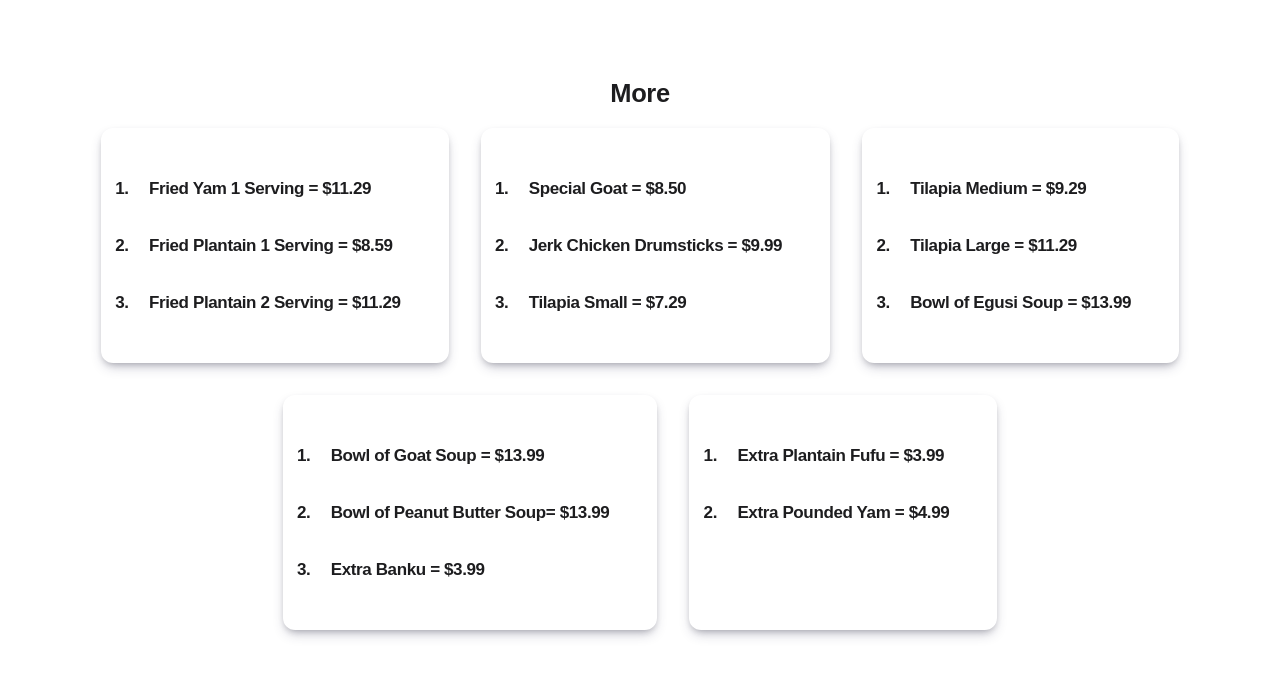
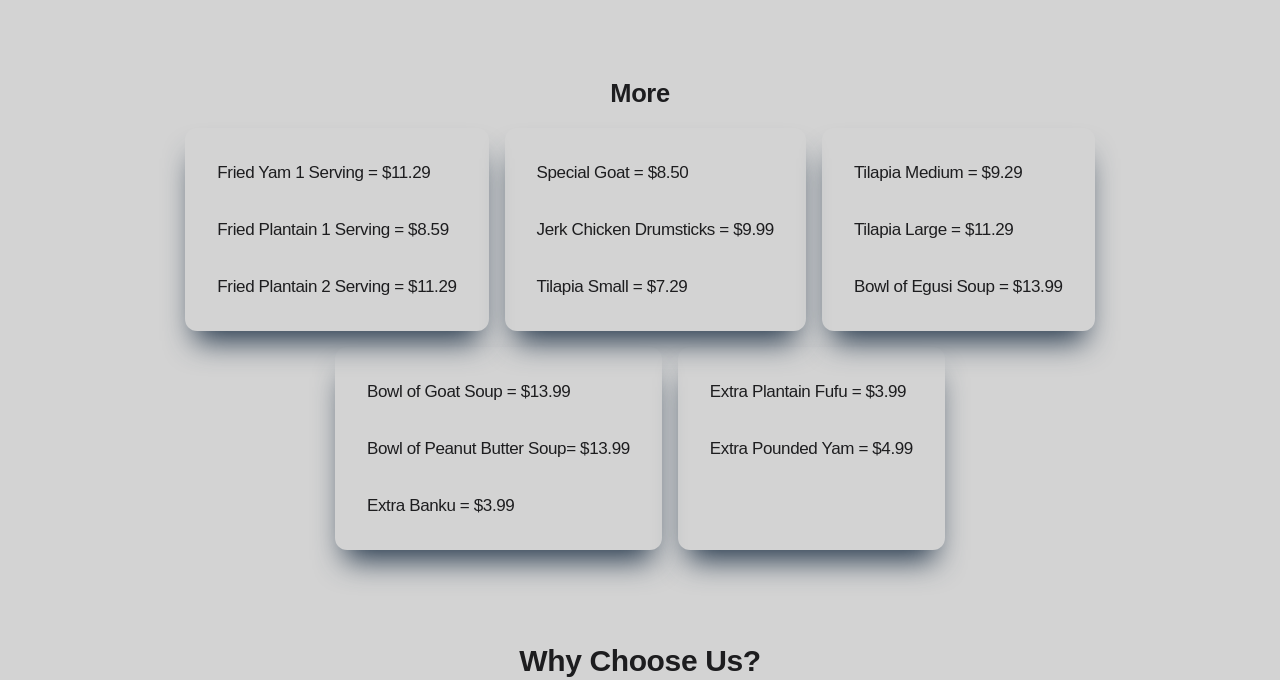
Before and after one commit to gabrielstonedelza/Abis-Kitchen-Frontend, a SvelteKit app: page / in a window 1280 px wide. Shown: the part 3760-4440 px from the top of the page. Built offline with nearby package versions, Linux system fonts and the light colour scheme.

Commit message:
abis kitchen frontend,added more images from kitchen

```diff
--- a/src/components/FoodCard.svelte
+++ b/src/components/FoodCard.svelte
@@ -220,30 +220,30 @@
 <section class="extra">
 	<h2>More</h2>
 	<div class="container">
-		<ol>
+		<ul>
 			<li>Fried Yam 1 Serving = $11.29</li>
 			<li>Fried Plantain 1 Serving = $8.59</li>
 			<li>Fried Plantain 2 Serving = $11.29</li>
-		</ol>
-		<ol>
+		</ul>
+		<ul>
 			<li>Special Goat = $8.50</li>
 			<li>Jerk Chicken Drumsticks = $9.99</li>
 			<li>Tilapia Small = $7.29</li>
-		</ol>
-		<ol>
+		</ul>
+		<ul>
 			<li>Tilapia Medium = $9.29</li>
 			<li>Tilapia Large = $11.29</li>
 			<li>Bowl of Egusi Soup = $13.99</li>
-		</ol>
-		<ol>
+		</ul>
+		<ul>
 			<li>Bowl of Goat Soup = $13.99</li>
 			<li>Bowl of Peanut Butter Soup= $13.99</li>
 			<li>Extra Banku = $3.99</li>
-		</ol>
-		<ol>
+		</ul>
+		<ul>
 			<li>Extra Plantain Fufu = $3.99</li>
 			<li>Extra Pounded Yam = $4.99</li>
-		</ol>
+		</ul>
 	</div>
 </section>
 
@@ -310,17 +310,17 @@
 
         .container{
             display: flex;
-            gap: 2rem;
+            gap: 1rem;
             flex-wrap: wrap;
             justify-content: center;
 
-            ol{
+            ul{
+                list-style-type: none;
                 border-radius: 12px;
-                padding: 2rem;
-                box-shadow: rgba(50, 50, 93, 0.25) 0px 6px 12px -2px, rgba(0, 0, 0, 0.3) 0px 3px 7px -3px;
+                padding: 1rem;
+                box-shadow: rgb(38, 57, 77) 0px 20px 30px -10px;
                 li{
                     padding: 1rem;
-                    font-weight: bold;
                 }
             }
         }
--- a/src/routes/+page.svelte
+++ b/src/routes/+page.svelte
@@ -78,6 +78,9 @@
 </section>
 
 <style lang="scss">
+	.section-a{
+		background: #d3d3d3;
+	}
 	.container {
 		.coming-soon {
 			display: flex;
```
